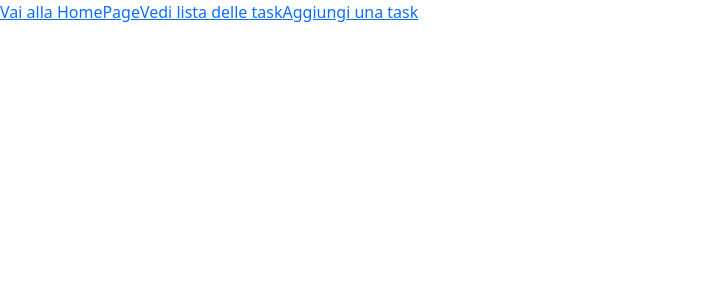
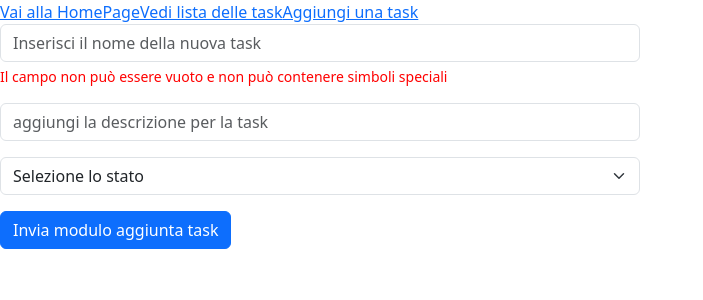
Before and after one commit to MicheleTodeschini/ex-react-task-manager, a React (Vite) app: page /AddTask in a window 1280 px wide. Shown: the top 300 px of the page, without its empty margins (0-703 px from the left). Built offline with nearby package versions, Linux system fonts and the light colour scheme; no server answers.

Commit message:
solved point 3 milestone 5

```diff
--- /dev/null
+++ b/src/components/AddTaskForm.jsx
@@ -0,0 +1,79 @@
+import { useMemo, useRef, useState } from "react"
+
+export default function AddTaskForm() {
+
+    const symbols = `!@#$%^&*()-_=+[]{}|;:'\\",.<>?/\\\`~`;
+
+    const [title, setTitle] = useState('')
+
+    const descriptionRef = useRef()
+    const statoTaskRef = useRef()
+
+    function handleSubmit(e) {
+        e.preventDefault()
+        const statoTask = statoTaskRef.current.value
+        const description = descriptionRef.current.value
+
+        console.log(`
+            Titolo: ${title}
+            description: ${description}
+            Stato Task: ${statoTask}
+            `);
+        setTitle('')
+        statoTaskRef.current.value = ''
+        descriptionRef.current.value = ''
+
+    }
+
+    const checkTitle = useMemo(() => {
+        const titoloValido = title.split('').every(char =>
+            !symbols.includes(char)
+        )
+        return titoloValido && title !== ''
+    }, [title])
+
+    return (
+        <>
+            <form onSubmit={handleSubmit}>
+                <div className="mb-3">
+
+                    <input
+                        type="text"
+                        className="form-control w-50"
+                        placeholder="Inserisci il nome della nuova task"
+                        value={title}
+                        onChange={e => setTitle(e.target.value)}
+                    />
+                    <div
+                        className="form-text"
+                        style={{ color: checkTitle ? 'green' : 'red' }}
+                    >
+                        {checkTitle ? 'Titolo valido' : 'Il campo non può essere vuoto e non può contenere simboli speciali'}</div>
+                </div>
+                <div className="mb-3">
+                    <input
+                        className="form-control w-50"
+                        type="text"
+                        placeholder="aggiungi la descrizione per la task"
+                        ref={descriptionRef}
+                    />
+                </div>
+                <div className="mb-3 w-50">
+                    <select className="form-select"
+                        ref={statoTaskRef}
+                        required
+                    >
+                        <option value="">Selezione lo stato</option>
+                        <option value="To Do">To Do</option>
+                        <option value="Doing">Doing</option>
+                        <option value="Done">Done</option>
+                    </select>
+                </div>
+                <button type="submit" className="btn btn-primary"
+                >Invia modulo aggiunta task</button>
+
+            </form>
+        </>
+    )
+
+}
--- a/src/pages/AddTask.jsx
+++ b/src/pages/AddTask.jsx
@@ -1,9 +1,11 @@
+import AddTaskForm from "../components/AddTaskForm";
 import Header from "../components/Header";
 
 export default function AddTask() {
     return (
         <>
             <Header />
+            <AddTaskForm />
         </>
     )
 
```
